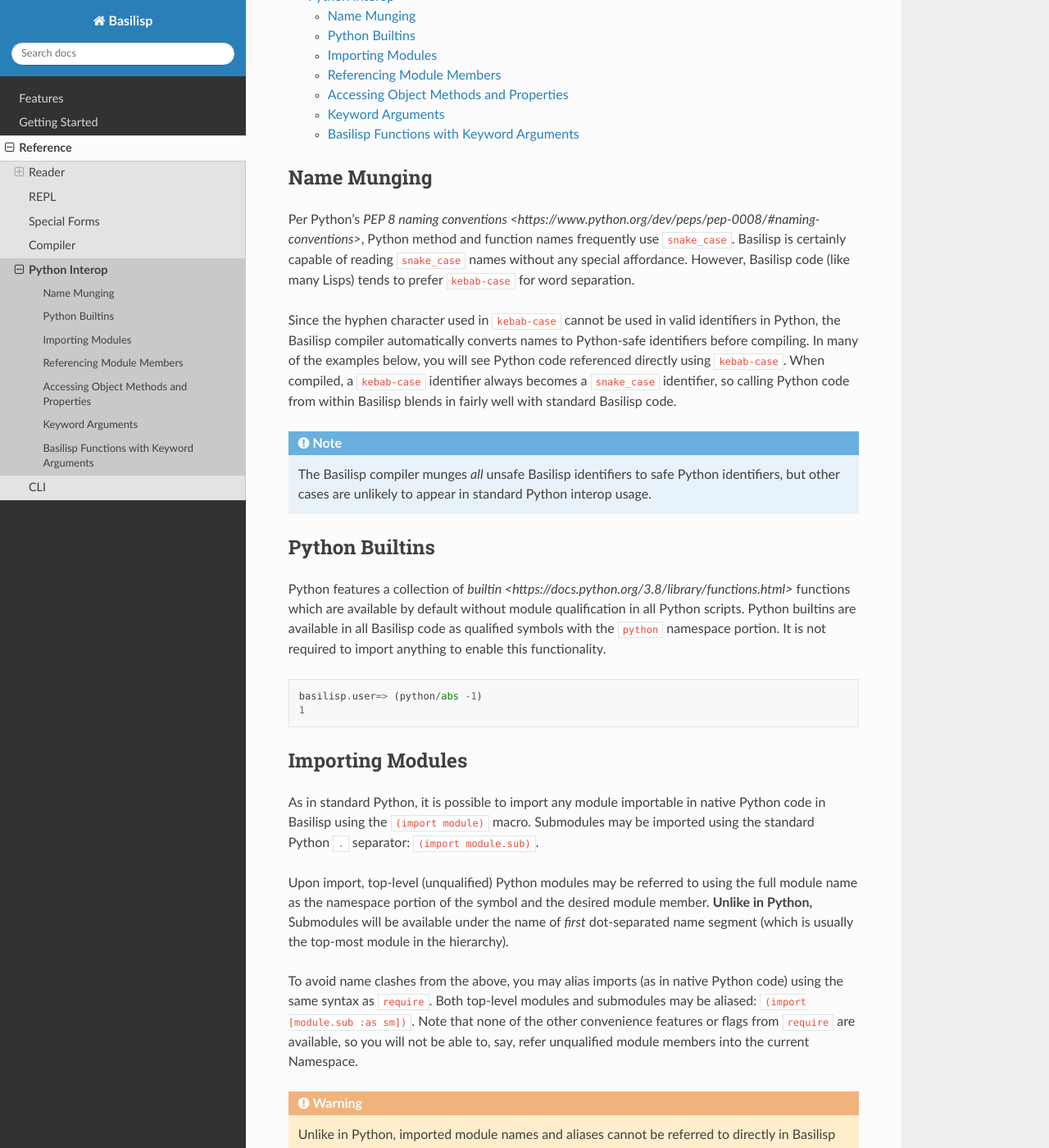
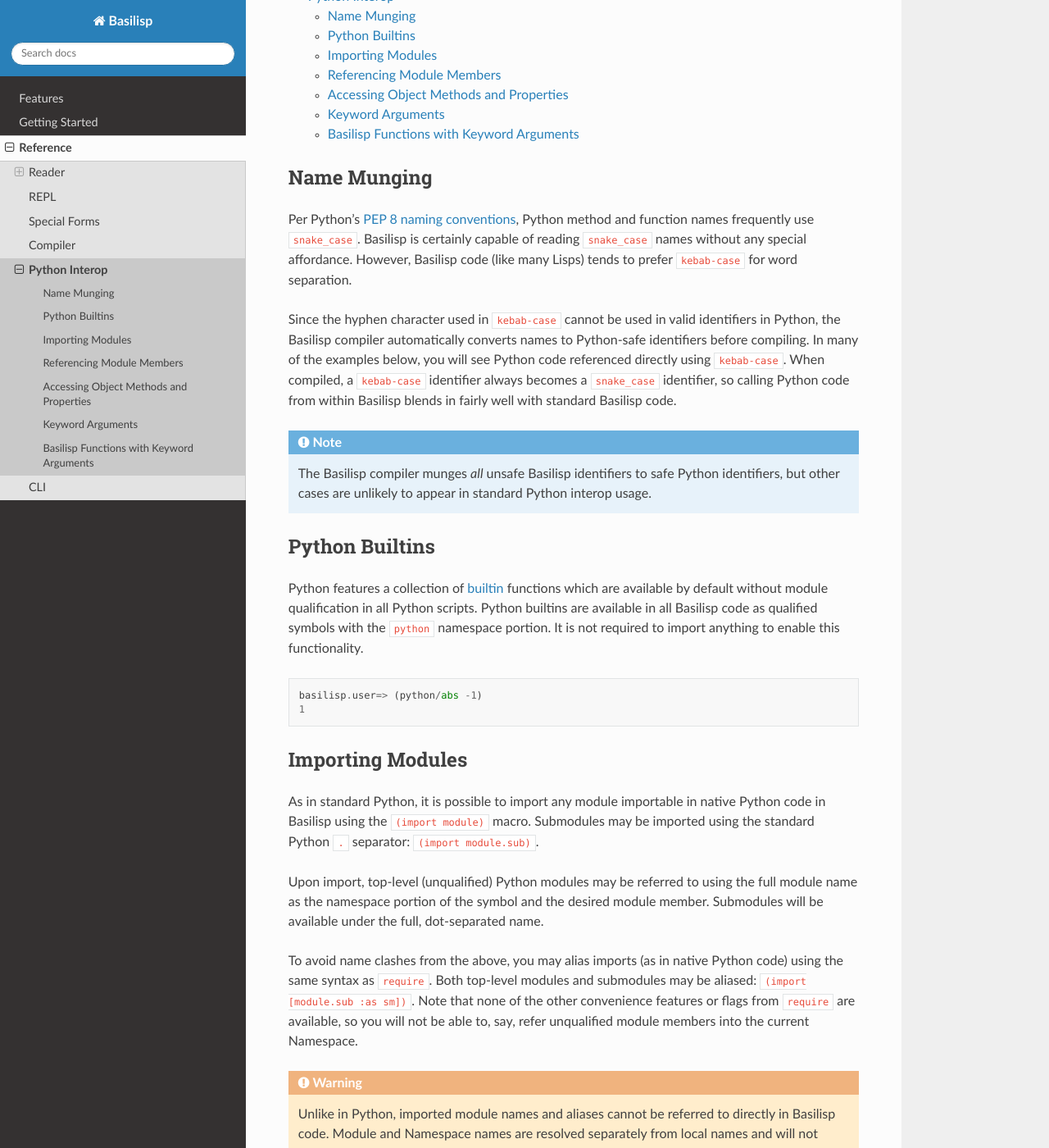
Before and after one commit to basilisp-lang/basilisp, a Sphinx documentation site: the page built from docs/pyinterop.rst, in a window 1280 px wide and 1400 px high, scrolled down 260 px. Shown: the whole window at 82% size. Built offline with Sphinx 7.4.7 and the Read the Docs theme 2.0.0, drawn with Linux system fonts in a browser that asks for light colours; some of the changed text lies outside the part shown.

Commit message:
Fix the docs up a bit

```diff
--- a/docs/pyinterop.rst
+++ b/docs/pyinterop.rst
@@ -5,7 +5,7 @@
 
 Basilisp features myriad options for interfacing with host Python code.
 
-.. contents:: Python Interop
+.. contents::
    :depth: 2
 
 .. _name_munging:
@@ -13,7 +13,7 @@
 Name Munging
 ------------
 
-Per Python's `PEP 8 naming conventions <https://www.python.org/dev/peps/pep-0008/#naming-conventions>`, Python method and function names frequently use ``snake_case``.
+Per Python's `PEP 8 naming conventions <https://www.python.org/dev/peps/pep-0008/#naming-conventions>`_, Python method and function names frequently use ``snake_case``.
 Basilisp is certainly capable of reading ``snake_case`` names without any special affordance.
 However, Basilisp code (like many Lisps) tends to prefer ``kebab-case`` for word separation.
 
@@ -30,7 +30,7 @@
 Python Builtins
 ---------------
 
-Python features a collection of `builtin <https://docs.python.org/3.8/library/functions.html>` functions which are available by default without module qualification in all Python scripts.
+Python features a collection of `builtin <https://docs.python.org/3.8/library/functions.html>`_ functions which are available by default without module qualification in all Python scripts.
 Python builtins are available in all Basilisp code as qualified symbols with the ``python`` namespace portion.
 It is not required to import anything to enable this functionality.
 
@@ -48,7 +48,7 @@
 Submodules may be imported using the standard Python ``.`` separator: ``(import module.sub)``.
 
 Upon import, top-level (unqualified) Python modules may be referred to using the full module name as the namespace portion of the symbol and the desired module member.
-**Unlike in Python,** Submodules will be available under the name of *first* dot-separated name segment (which is usually the top-most module in the hierarchy).
+Submodules will be available under the full, dot-separated name.
 
 To avoid name clashes from the above, you may alias imports (as in native Python code) using the same syntax as ``require``.
 Both top-level modules and submodules may be aliased: ``(import [module.sub :as sm])``.
```
Also changed, not shown: other parts of docs/pyinterop.rst (+6 -1 lines).
